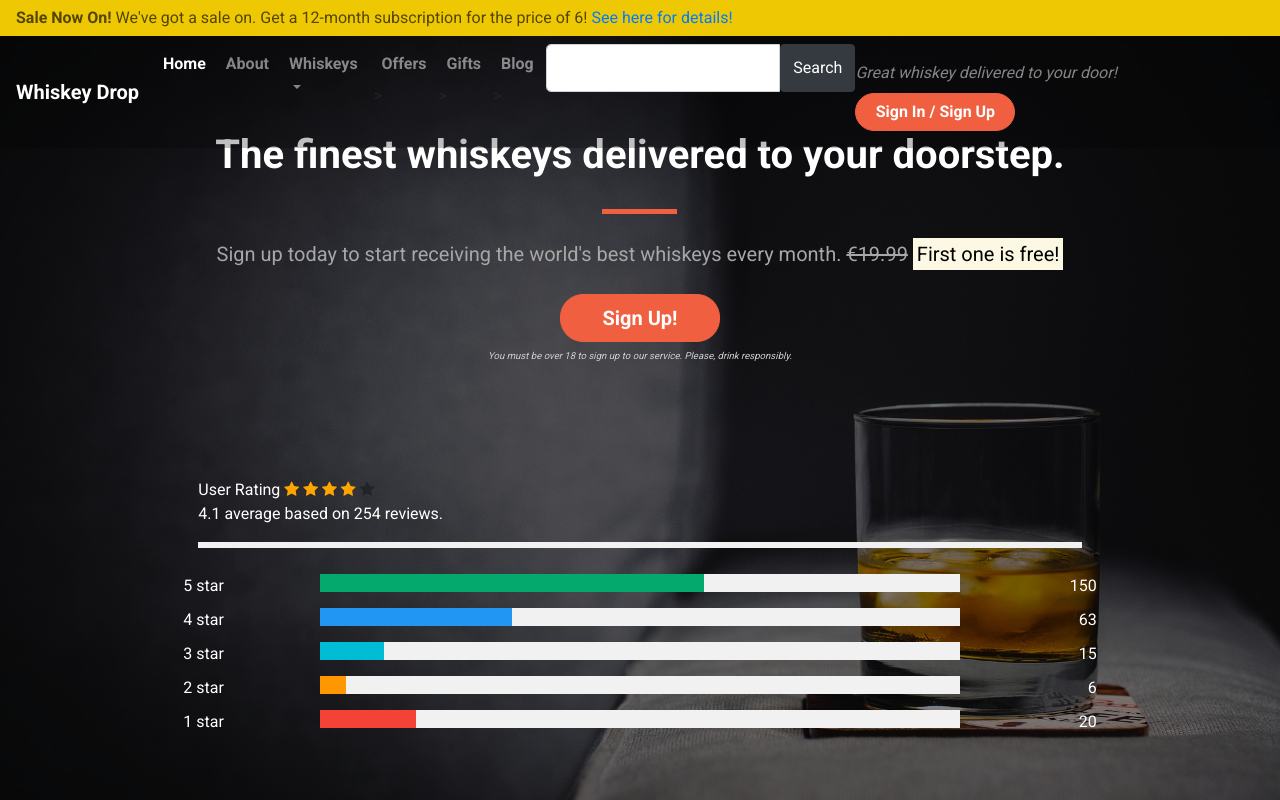
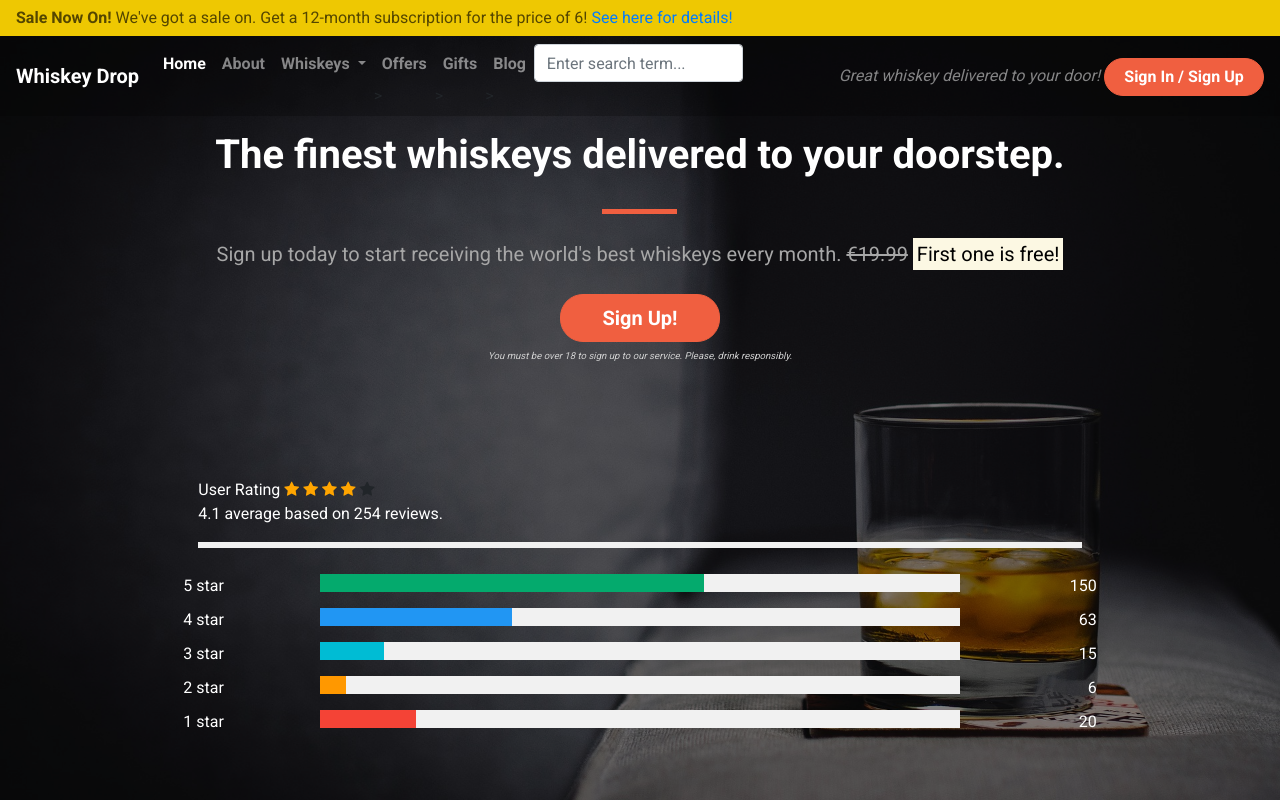
Before and after one commit to molnarlin/bootstrap-whisky-drop-off, a plain HTML site: page index.html in a window 1280 px wide. Shown: the top 800 px of the page. Drawn offline with nearby package versions, Linux system fonts and the light colour scheme.

Commit message:
navbar updated

```diff
--- a/index.html
+++ b/index.html
@@ -26,13 +26,13 @@
         <nav class="navbar navbar-dark navbar-expand-sm">
             <a href="/" class="navbar-brand">Whiskey Drop</a>
 
-            <button class="navbar-toggler ml-auto" type="button" data-toggle="collapse" data-target="#navbarNavDropdown" aria-controls="navbarNavDropdown" aria-expanded="false" aria-label="Toggle navigation">
+            <button class="navbar-toggler" type="button" data-toggle="collapse" data-target="#navbarNavDropdown" aria-controls="navbarNavDropdown" aria-expanded="false" aria-label="Toggle navigation">
         <span class="navbar-toggler-icon"></span></button>
 
             <div class="collapse navbar-collapse" id="navbarNavDropdown">
-                <ul class="navbar-nav mr-auto">
-                    <li class="active nav-item mr-1"><a class="nav-link" href="/">Home</a></li>
-                    <li class="nav-item mr-1"><a class="nav-link" href="/about">About</a></li>
+                <ul class="navbar-nav">
+                    <li class="active nav-item "><a class="nav-link" href="/">Home</a></li>
+                    <li class="nav-item "><a class="nav-link" href="/about">About</a></li>
                     <li class="nav-item dropdown">
                         <a class="nav-link dropdown-toggle" href="#" id="navbarDropdownMenuLink" role="button" data-toggle="dropdown" aria-haspopup="true" aria-expanded="false">
                         Whiskeys
@@ -44,18 +44,17 @@
                             <a class="dropdown-item" href="#">American</a>
                         </div>
                     </li>
-                    <li class="nav-item mr-1"><a class="nav-link" href="/Offers">Offers</a>></li>
-                    <li class="nav-item mr-1"><a class="nav-link" href="/Gifts">Gifts</a>></li>
-                    <li class="nav-item mr-1"><a class="nav-link" href="/Blog">Blog</a>></li>
-                    <li><div class="input-group mb-5 input-group-lg">
-                        <input type="text" class="form-control" aria-label="Sizing example input" aria-describedby="inputGroup-sizing-lg">
-                        <button class="btn btn-dark" type="button" id="button-addon1" placeholder="Enter search term...">Search</button>
-                      </div></li>
-                    <li class="nav-item mr-1 d-block d-sm-none"><a class="nav-link" href="/login">Sign In / Sign Up</a></li>
+                    <li class="nav-item"><a class="nav-link" href="/Offers">Offers</a>></li>
+                    <li class="nav-item"><a class="nav-link" href="/Gifts">Gifts</a>></li>
+                    <li class="nav-item"><a class="nav-link" href="/Blog">Blog</a>></li>
+                    <li class="nav-item"> <form>
+                        <label for="search-input" class="sr-only">Search</label>
+                        <input type="text" id="search-input" class="form-control" placeholder="Enter search term..."></form></li>
+                    <li class="nav-item  d-block d-sm-none"><a class="nav-link" href="/login">Sign In / Sign Up</a></li>
                 </ul>
             </div>
             <div class="d-none d-md-block">
-                <p class="navbar-text my-auto mr-1"><i>Great whiskey delivered to your door!</i></p>
+                <p class="navbar-text my-auto"><i>Great whiskey delivered to your door!</i></p>
                 <a href="/login" class="btn btn--cta btn--red">Sign In / Sign Up</a>
             </div>
         </nav>
```
